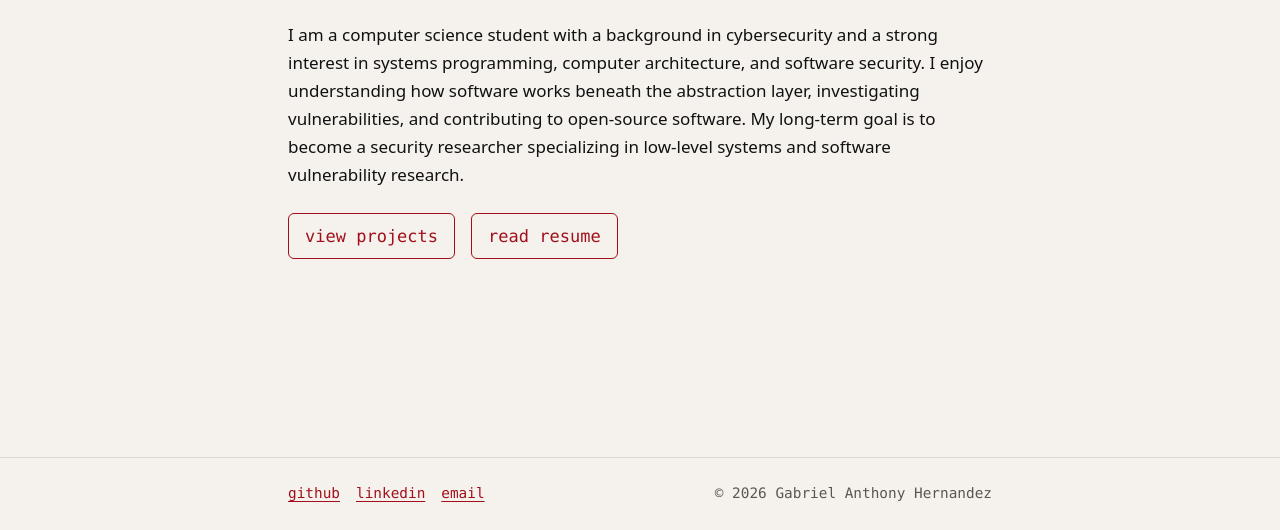
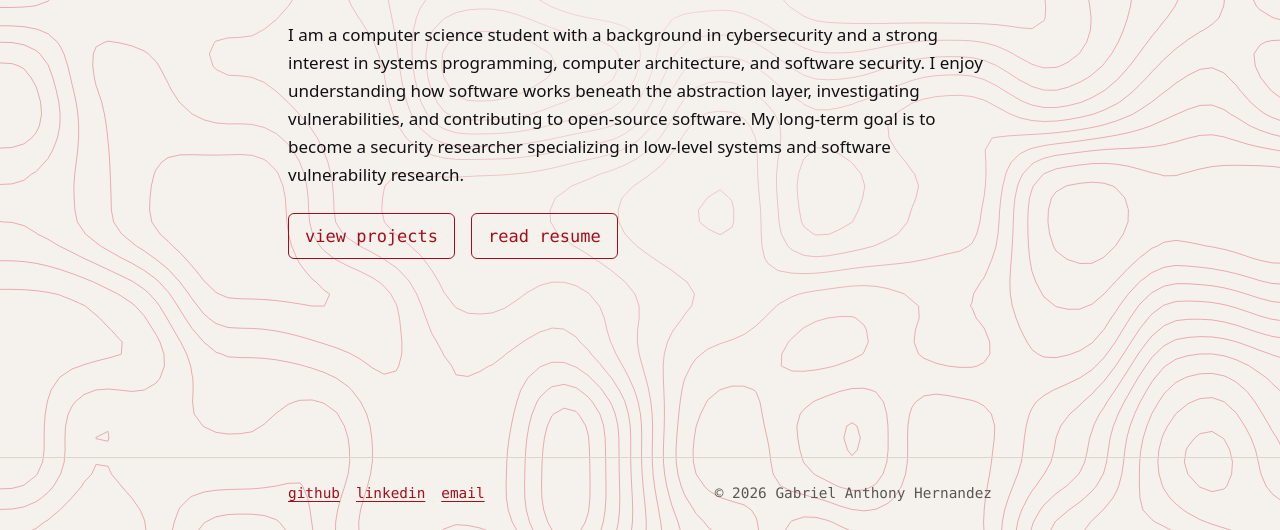
Before and after one commit to okayGravity/okayGravity.github.io, an Astro site: page / in a window 1280 px wide. Shown: the part 270-800 px from the top of the page. Built offline with nearby package versions, Linux system fonts and the light colour scheme; Astro itself is replaced by a stand-in of ours.

Commit message:
Add topographic water background to home page

```diff
--- /dev/null
+++ b/src/components/TopoWater.astro
@@ -0,0 +1,22 @@
+<canvas class="topo-water" aria-hidden="true"></canvas>
+
+<style>
+  .topo-water {
+    position: fixed;
+    inset: 0;
+    width: 100vw;
+    height: 100vh;
+    z-index: -1;
+    pointer-events: none;
+    opacity: 0.35;
+    /* Dim the lines behind the main text column so content stays readable. */
+    mask-image: radial-gradient(ellipse 45% 55% at 50% 40%, rgb(0 0 0 / 0.3), #000 85%);
+  }
+</style>
+
+<script>
+  import { startTopoWater } from '../scripts/topo/main';
+
+  const canvas = document.querySelector<HTMLCanvasElement>('canvas.topo-water');
+  if (canvas) startTopoWater(canvas);
+</script>
--- a/src/pages/index.astro
+++ b/src/pages/index.astro
@@ -1,9 +1,11 @@
 ---
 import BaseLayout from '../layouts/BaseLayout.astro';
+import TopoWater from '../components/TopoWater.astro';
 import { profile } from '../data/profile';
 ---
 
 <BaseLayout>
+  <TopoWater />
   <section class="hero">
     <p class="prompt">whoami</p>
     <h1>{profile.name}</h1>
--- /dev/null
+++ b/src/scripts/topo/contours.ts
@@ -0,0 +1,62 @@
+// Marching squares: for each grid cell, decide where the contour line crosses its edges.
+
+interface PathSink {
+  moveTo(x: number, y: number): void;
+  lineTo(x: number, y: number): void;
+}
+
+// Edges: 0 = top, 1 = right, 2 = bottom, 3 = left. Each pair of entries is one line segment.
+// Index bits: top-left = 8, top-right = 4, bottom-right = 2, bottom-left = 1 (bit set = above level).
+// Cases 5 and 10 are ambiguous "saddles"; we pick one resolution, which is fine for decoration.
+const SEGMENTS: readonly number[][] = [
+  [], [3, 2], [2, 1], [3, 1],
+  [0, 1], [3, 0, 2, 1], [0, 2], [3, 0],
+  [3, 0], [0, 2], [0, 1, 3, 2], [0, 1],
+  [3, 1], [2, 1], [3, 2], [],
+];
+
+export function traceContours(
+  out: PathSink,
+  field: Float32Array,
+  cols: number,
+  rows: number,
+  cellSize: number,
+  level: number,
+) {
+  // Where between a and b does the value equal `level`? 0 = at a, 1 = at b.
+  const t = (a: number, b: number) => (level - a) / (b - a);
+
+  for (let y = 0; y < rows - 1; y++) {
+    for (let x = 0; x < cols - 1; x++) {
+      const i = y * cols + x;
+      const tl = field[i];
+      const tr = field[i + 1];
+      const br = field[i + cols + 1];
+      const bl = field[i + cols];
+
+      const index =
+        (tl > level ? 8 : 0) | (tr > level ? 4 : 0) | (br > level ? 2 : 0) | (bl > level ? 1 : 0);
+      const segs = SEGMENTS[index];
+      if (segs.length === 0) continue;
+
+      // Interpolated crossing point on each edge, in pixels.
+      const px = x * cellSize;
+      const py = y * cellSize;
+      const edgePoint = (edge: number): [number, number] => {
+        switch (edge) {
+          case 0: return [px + t(tl, tr) * cellSize, py];
+          case 1: return [px + cellSize, py + t(tr, br) * cellSize];
+          case 2: return [px + t(bl, br) * cellSize, py + cellSize];
+          default: return [px, py + t(tl, bl) * cellSize];
+        }
+      };
+
+      for (let s = 0; s < segs.length; s += 2) {
+        const [ax, ay] = edgePoint(segs[s]);
+        const [bx, by] = edgePoint(segs[s + 1]);
+        out.moveTo(ax, ay);
+        out.lineTo(bx, by);
+      }
+    }
+  }
+}
--- /dev/null
+++ b/src/scripts/topo/main.ts
@@ -0,0 +1,150 @@
+import { swell } from './noise';
+import { Water } from './water';
+import { traceContours } from './contours';
+
+const CELL = 12; // grid spacing in CSS pixels
+const FPS = 30;
+const NOISE_SCALE = 1 / 250; // larger divisor = broader swells
+const SWELL_SPEED = 0.025; // noise units per second; lines drift ~1/3 of a contour gap per second
+const RIPPLE_GAIN = 0.00095; // ripple peaks ~12 → ~0.18 height, about 3 contour levels
+const LEVELS = Array.from({ length: 13 }, (_, i) => 0.14 + i * 0.06);
+
+export function startTopoWater(canvas: HTMLCanvasElement) {
+  const ctx = canvas.getContext('2d');
+  if (!ctx) return;
+
+  const reduceMotion = window.matchMedia('(prefers-reduced-motion: reduce)');
+  const color = getComputedStyle(document.documentElement).getPropertyValue('--red').trim();
+
+  let cols = 0;
+  let rows = 0;
+  let field = new Float32Array(0);
+  let water = new Water(1, 1);
+
+  function resize() {
+    const dpr = Math.min(window.devicePixelRatio || 1, 2);
+    const w = window.innerWidth;
+    const h = window.innerHeight;
+    // Backing store at device resolution keeps lines crisp; CSS size stays at w × h.
+    canvas.width = Math.round(w * dpr);
+    canvas.height = Math.round(h * dpr);
+    ctx!.setTransform(dpr, 0, 0, dpr, 0, 0);
+
+    cols = Math.ceil(w / CELL) + 2;
+    rows = Math.ceil(h / CELL) + 2;
+    field = new Float32Array(cols * rows);
+    water = new Water(cols, rows);
+  }
+
+  function draw(seconds: number) {
+    const t = seconds * SWELL_SPEED;
+    const ripples = water.heights;
+    for (let y = 0; y < rows; y++) {
+      for (let x = 0; x < cols; x++) {
+        const i = y * cols + x;
+        field[i] = swell(x * CELL * NOISE_SCALE, y * CELL * NOISE_SCALE, t) + ripples[i] * RIPPLE_GAIN;
+      }
+    }
+
+    ctx!.clearRect(0, 0, canvas.width, canvas.height);
+    ctx!.beginPath();
+    for (const level of LEVELS) traceContours(ctx!, field, cols, rows, CELL, level);
+    ctx!.strokeStyle = color;
+    ctx!.lineWidth = 1;
+    ctx!.stroke();
+  }
+
+  // --- Pointer input: track position; the sim step turns movement into ripples. ---
+  let pointer: { x: number; y: number } | null = null;
+  let lastPointer: { x: number; y: number } | null = null;
+
+  function onMove(e: PointerEvent) {
+    pointer = { x: e.clientX, y: e.clientY };
+  }
+
+  function onTap(e: PointerEvent) {
+    if (e.pointerType !== 'touch') return;
+    water.disturb(e.clientX / CELL, e.clientY / CELL, 40, 2.5);
+  }
+
+  function applyPointer() {
+    if (!pointer) return;
+    if (lastPointer) {
+      const dx = pointer.x - lastPointer.x;
+      const dy = pointer.y - lastPointer.y;
+      const dist = Math.hypot(dx, dy);
+      if (dist > 0.5) {
+        // Stamp along the path so fast moves leave a continuous wake, not dots.
+        const steps = Math.max(1, Math.ceil(dist / CELL));
+        const strength = Math.min(dist, 120) * 0.25 / steps;
+        for (let s = 1; s <= steps; s++) {
+          const f = s / steps;
+          water.disturb(
+            (lastPointer.x + dx * f) / CELL,
+            (lastPointer.y + dy * f) / CELL,
+            strength,
+          );
+        }
+      }
+    }
+    lastPointer = pointer;
+  }
+
+  // --- Animation loop, capped at FPS. ---
+  let rafId = 0;
+  let lastFrame = 0;
+  const frameMs = 1000 / FPS;
+
+  function frame(now: number) {
+    rafId = requestAnimationFrame(frame);
+    if (now - lastFrame < frameMs) return;
+    lastFrame = now;
+    applyPointer();
+    water.step();
+    draw(now / 1000);
+  }
+
+  function play() {
+    if (rafId === 0) rafId = requestAnimationFrame(frame);
+  }
+
+  function pause() {
+    cancelAnimationFrame(rafId);
+    rafId = 0;
+    lastPointer = null;
+  }
+
+  function applyMotionPreference() {
+    if (reduceMotion.matches) {
+      pause();
+      draw(0);
+    } else {
+      play();
+    }
+  }
+
+  resize();
+  draw(0);
+
+  let resizeQueued = false;
+  window.addEventListener('resize', () => {
+    if (resizeQueued) return;
+    resizeQueued = true;
+    requestAnimationFrame(() => {
+      resizeQueued = false;
+      resize();
+      draw(performance.now() / 1000);
+    });
+  });
+
+  window.addEventListener('pointermove', onMove, { passive: true });
+  window.addEventListener('pointerdown', onTap, { passive: true });
+
+  document.addEventListener('visibilitychange', () => {
+    if (document.hidden) pause();
+    else applyMotionPreference();
+  });
+  reduceMotion.addEventListener('change', applyMotionPreference);
+
+  applyMotionPreference();
+}
--- /dev/null
+++ b/src/scripts/topo/noise.ts
@@ -0,0 +1,31 @@
+// 3D value noise: random values at integer lattice points, smoothly blended between.
+
+// Deterministic hash: the same (x, y, z) always gives the same pseudo-random value in [0, 1).
+function hash(x: number, y: number, z: number): number {
+  let h = (x * 374761393 + y * 668265263 + z * 2147483647) | 0;
+  h = Math.imul(h ^ (h >>> 13), 1274126177);
+  h ^= h >>> 16;
+  return (h >>> 0) / 4294967296;
+}
+
+// Smoothstep-style easing; flattens the blend at each lattice point so no creases appear.
+const fade = (t: number) => t * t * t * (t * (t * 6 - 15) + 10);
+const lerp = (a: number, b: number, t: number) => a + (b - a) * t;
+
+export function noise3(x: number, y: number, z: number): number {
+  const x0 = Math.floor(x), y0 = Math.floor(y), z0 = Math.floor(z);
+  const u = fade(x - x0), v = fade(y - y0), w = fade(z - z0);
+
+  // Blend the 8 corners of the surrounding cube: along x, then y, then z.
+  const c = (dx: number, dy: number, dz: number) => hash(x0 + dx, y0 + dy, z0 + dz);
+  const x00 = lerp(c(0, 0, 0), c(1, 0, 0), u);
+  const x10 = lerp(c(0, 1, 0), c(1, 1, 0), u);
+  const x01 = lerp(c(0, 0, 1), c(1, 0, 1), u);
+  const x11 = lerp(c(0, 1, 1), c(1, 1, 1), u);
+  return lerp(lerp(x00, x10, v), lerp(x01, x11, v), w);
+}
+
+// Two octaves: broad swells plus finer detail at half the weight. Output is roughly [0, 1].
+export function swell(x: number, y: number, t: number): number {
+  return (noise3(x, y, t) + 0.5 * noise3(x * 2.1, y * 2.1, t * 1.3 + 17)) / 1.5;
+}
--- /dev/null
+++ b/src/scripts/topo/water.ts
@@ -0,0 +1,49 @@
+// Damped 2D wave simulation on a grid, using the classic two-buffer ripple method.
+export class Water {
+  readonly cols: number;
+  readonly rows: number;
+  private cur: Float32Array;
+  private prev: Float32Array;
+
+  // damping^frames = remaining amplitude. 0.9^30 ≈ 0.04, so ripples fade in ~1s at 30fps.
+  constructor(cols: number, rows: number, private damping = 0.9) {
+    this.cols = cols;
+    this.rows = rows;
+    this.cur = new Float32Array(cols * rows);
+    this.prev = new Float32Array(cols * rows);
+  }
+
+  get heights(): Float32Array {
+    return this.cur;
+  }
+
+  // Push the surface down in a soft circle around (cx, cy), in grid units.
+  disturb(cx: number, cy: number, strength: number, radius = 2) {
+    const { cols, rows } = this;
+    const r = Math.ceil(radius);
+    for (let y = Math.floor(cy) - r; y <= Math.floor(cy) + r; y++) {
+      if (y < 1 || y >= rows - 1) continue;
+      for (let x = Math.floor(cx) - r; x <= Math.floor(cx) + r; x++) {
+        if (x < 1 || x >= cols - 1) continue;
+        const d = Math.hypot(x - cx, y - cy) / radius;
+        if (d < 1) this.cur[y * cols + x] -= strength * (1 - d * d);
+      }
+    }
+  }
+
+  step() {
+    const { cols, rows, cur, prev, damping } = this;
+    // Borders are skipped and stay 0, which keeps every neighbor lookup in bounds.
+    for (let y = 1; y < rows - 1; y++) {
+      for (let x = 1; x < cols - 1; x++) {
+        const i = y * cols + x;
+        const neighbors = cur[i - 1] + cur[i + 1] + cur[i - cols] + cur[i + cols];
+        // New height = neighbor average pulled forward, minus where we were last step.
+        prev[i] = (neighbors / 2 - prev[i]) * damping;
+      }
+    }
+    // The buffer we just wrote becomes "current"; the old current becomes "previous".
+    this.prev = cur;
+    this.cur = prev;
+  }
+}
```
